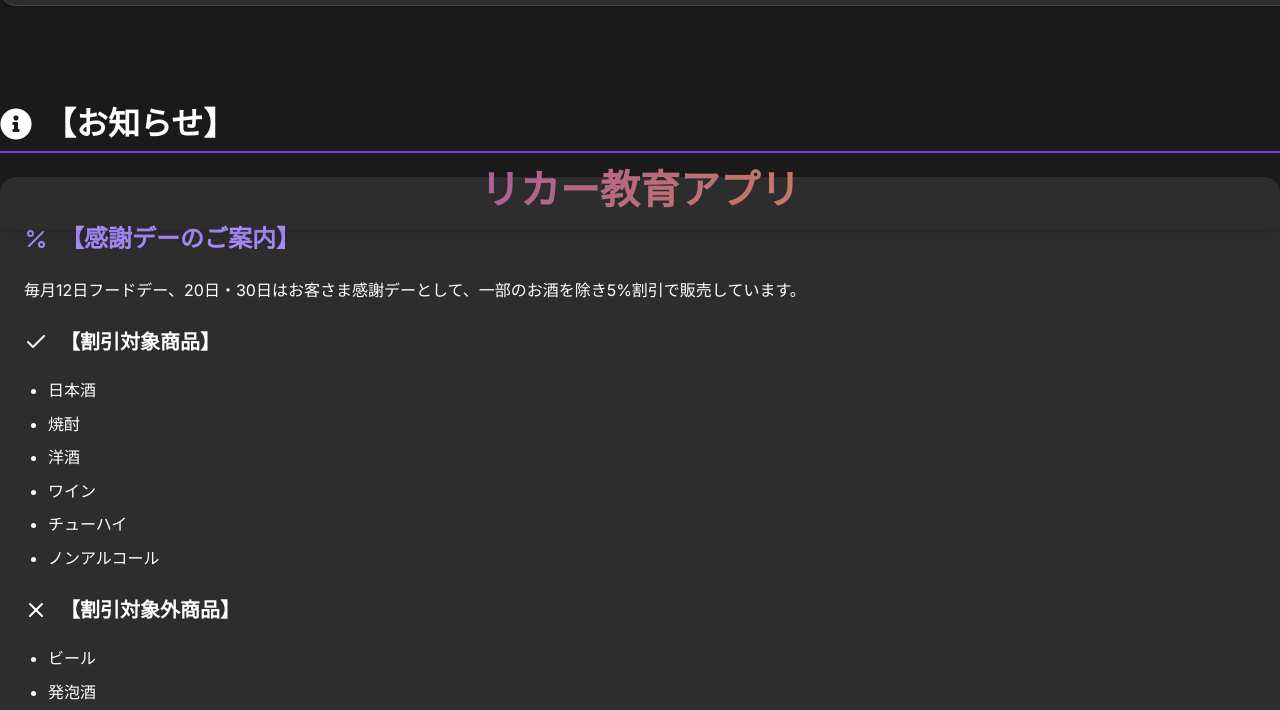
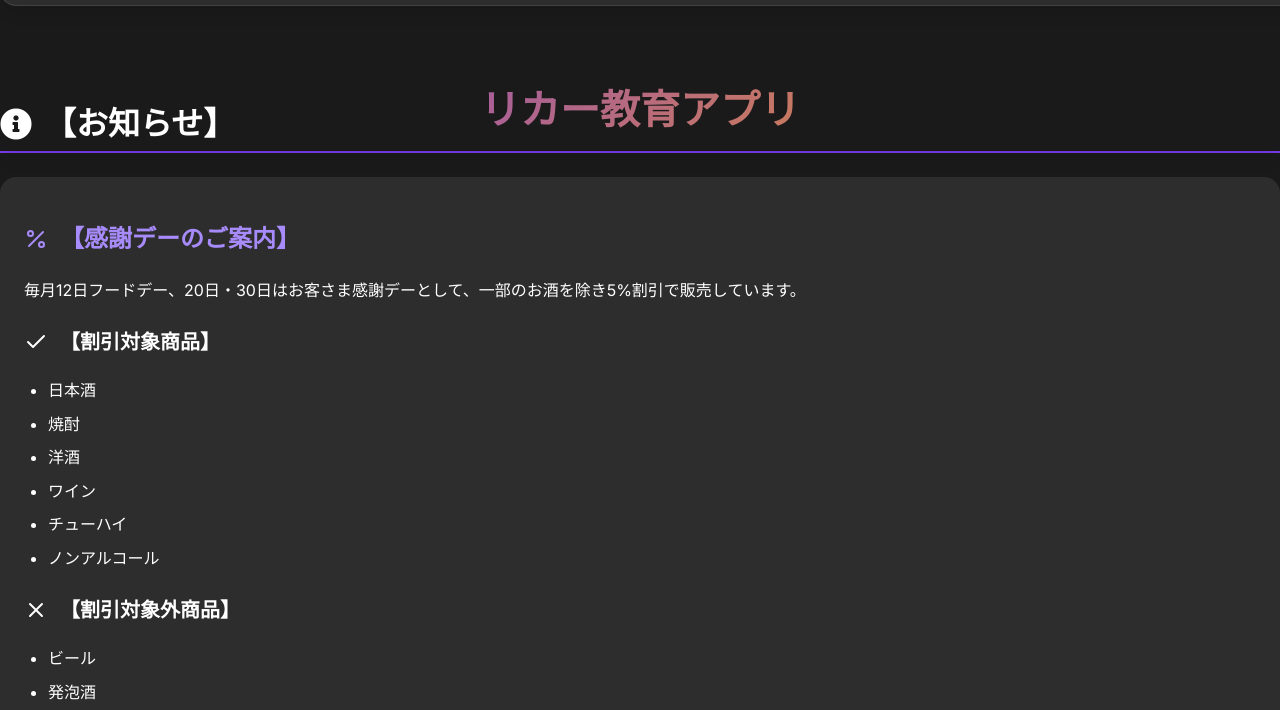
Before and after one commit to sawayamakouji/sakaganomeruzo, a plain HTML site: page index.html in a window 1280 px wide. Shown: the part 62-772 px from the top of the page. Drawn offline with nearby package versions, Linux system fonts and the light colour scheme.

Commit message:
Update style.css

```diff
--- a/style.css
+++ b/style.css
@@ -171,7 +171,7 @@ h1, h2, h3, h4 {
 
 h1 {
     position: fixed;
-    top: 180px;
+    top: 100px;
     left: 0;
     width: 100%;
     z-index: 999;
```
